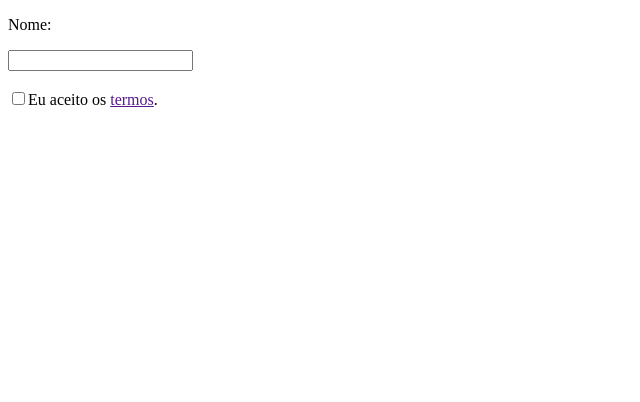
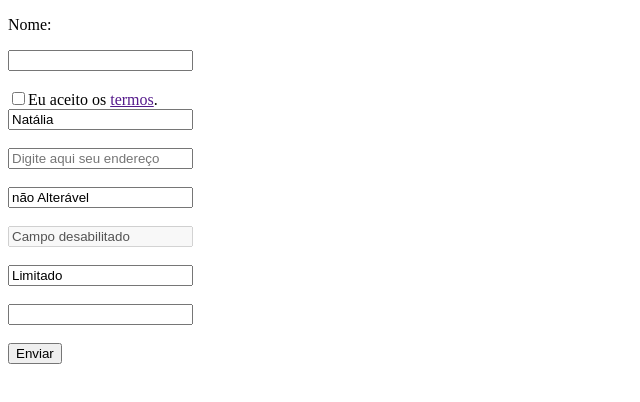
Before and after one commit to jujulia-c/html, a plain HTML site: page ex_10_FormularioComSeletores/index.html in a window 1280 px wide. Shown: the whole page, without its empty margins (0-640 px from the left). Drawn offline with Linux system fonts and the light colour scheme.

Commit message:
Arquivo de inputs

```diff
--- a/ex_10_FormularioComSeletores/index.html
+++ b/ex_10_FormularioComSeletores/index.html
@@ -13,6 +13,22 @@
         <br>
         <br>
         <input type="checkbox" name="termodeconsentimento" id="">Eu aceito os <a href="">termos</a>.
+        <br>
+        <input type="text" name="nome" value="Natália">
+        <br>
+        <br>
+        <!-- placeholder deixa a sugestão de texto -->
+        <input type="text" name="endereco" placeholder="Digite aqui seu endereço">
+        <br><br>
+        <input type="text" name="escola" value="não Alterável" readonly>
+        <br><br>
+        <input type="text" name="escola" value="Campo desabilitado" disabled>
+        <br><br>
+        <input type="text" name="ano" value="Limitado" maxlength="4">
+        <br><br>
+        <input type="text" name="email" required>
+        <br><br>
+        <input type="submit" value="Enviar">
 
     </form>
 
```
